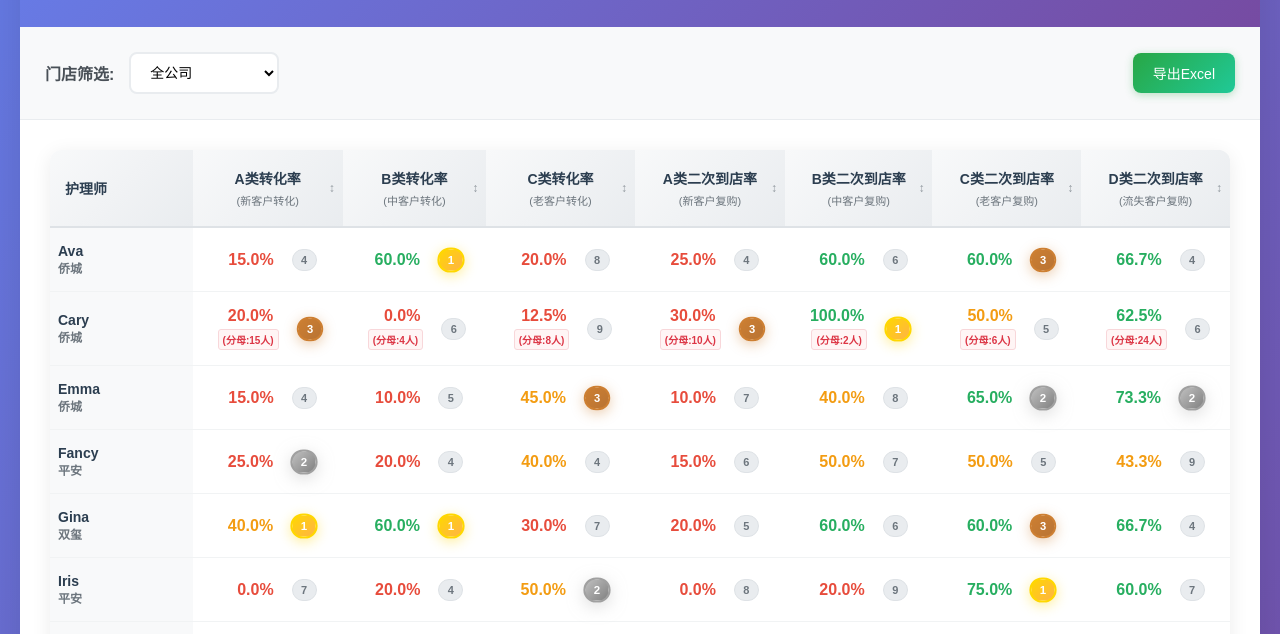
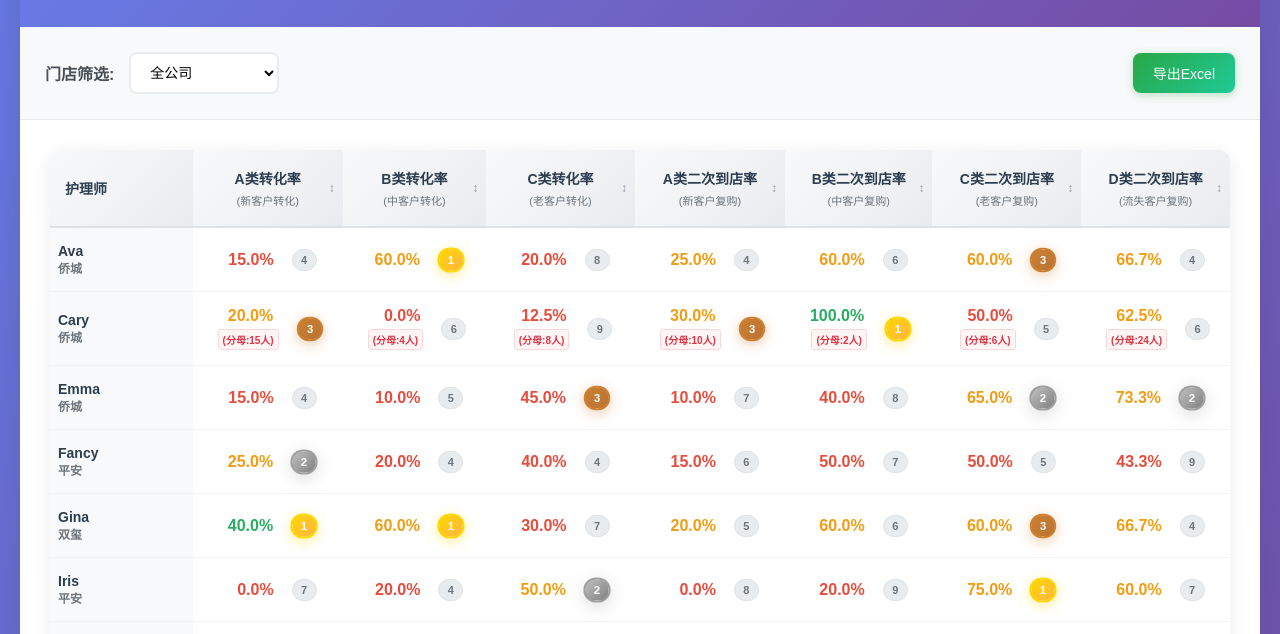
Before and after one commit to hueyluox/store-data-visualization, a plain HTML site: page ranking-table.html in a window 1280 px wide. Shown: the part 127-761 px from the top of the page. Drawn offline with nearby package versions, Linux system fonts and the light colour scheme.

Commit message:
Update: 护理师排名对比表 - 1762911244

```diff
--- a/ranking-table.html
+++ b/ranking-table.html
@@ -633,10 +633,26 @@
             return 'rank-other';
         }
 
-        // 获取分数样式
-        function getScoreClass(value) {
-            if (value >= 60) return 'high';
-            if (value >= 40) return 'medium';
+        // 获取分数样式（按不同维度设置及格和优秀标准）
+        function getScoreClass(value, dimension) {
+            value = parseFloat(value) || 0;
+
+            // 定义各维度的评分标准
+            const standards = {
+                'A类转化率': { pass: 20, excellent: 30 },
+                'B类转化率': { pass: 50, excellent: 80 },
+                'C类转化率': { pass: 50, excellent: 80 },
+                'A类二次到店率': { pass: 20, excellent: 40 },
+                'B类二次到店率': { pass: 60, excellent: 80 },
+                'C类二次到店率': { pass: 60, excellent: 80 },
+                'D类二次到店率': { pass: 60, excellent: 80 }
+            };
+
+            const standard = standards[dimension];
+            if (!standard) return 'low';
+
+            if (value >= standard.excellent) return 'high';
+            if (value >= standard.pass) return 'medium';
             return 'low';
         }
 
@@ -671,7 +687,7 @@
                 dimensions.forEach(dim => {
                     const value = parseFloat(nurse[dim]) || 0;
                     const rank = nurse[dim + '_display_rank'];
-                    const scoreClass = getScoreClass(value);
+                    const scoreClass = getScoreClass(value, dim);
                     const rankBadgeClass = getRankBadgeClass(rank);
 
                     // 获取对应的分母字段
```
